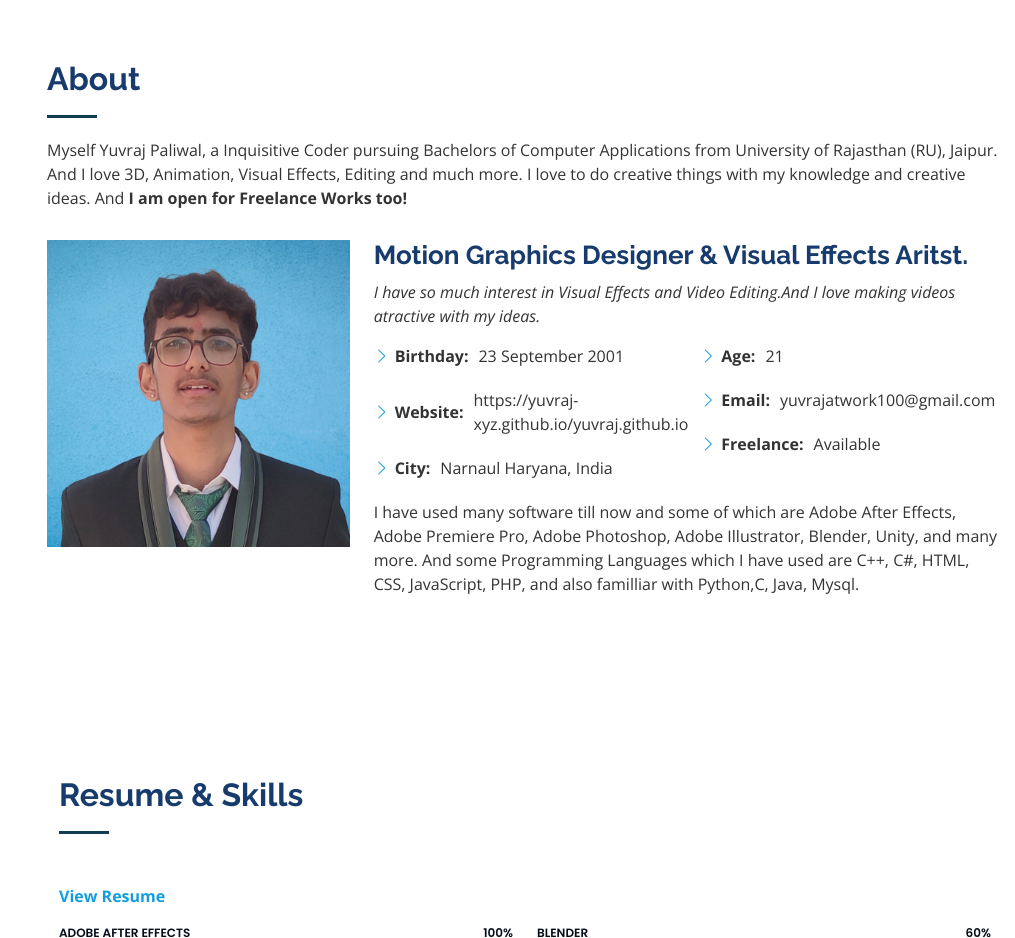
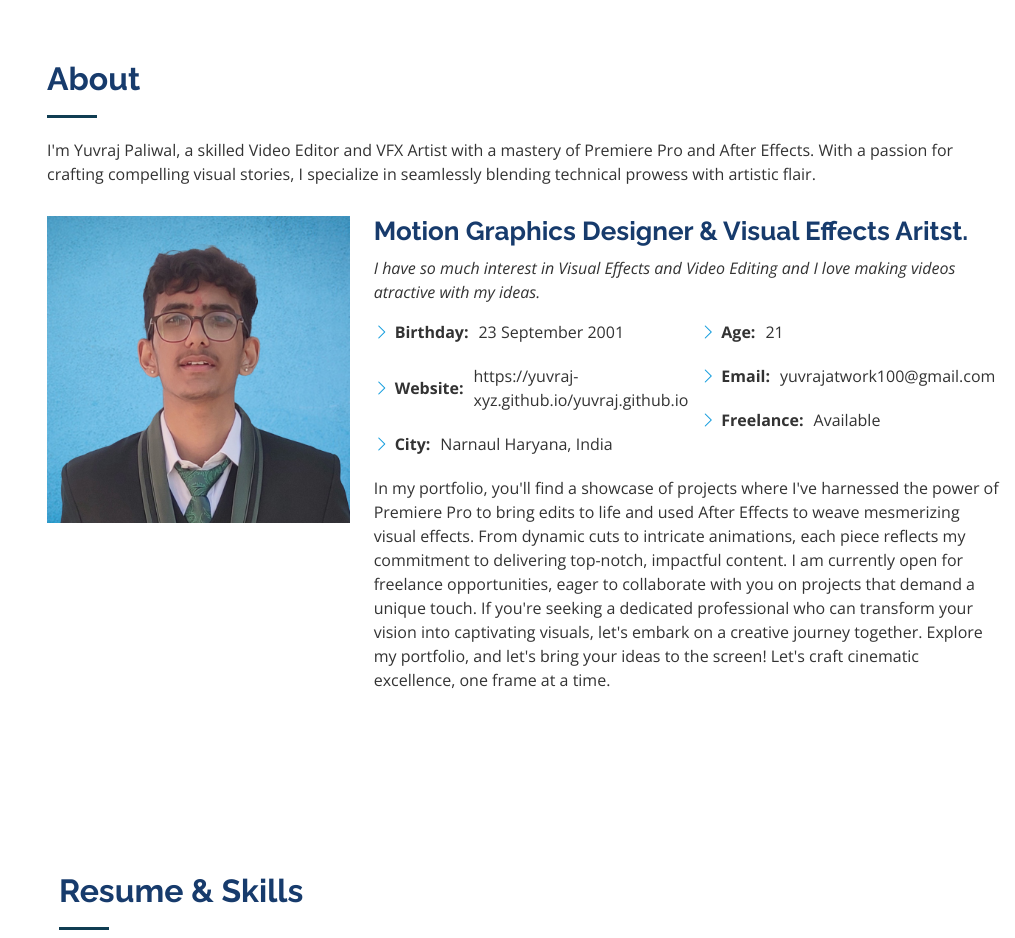
Before and after one commit to yuvraj-xyz/yuvraj.github.io, a plain HTML site: page index.html in a window 1280 px wide. Shown: the part 800-1738 px from the top of the page, without its empty margins (265-1280 px from the left). Drawn offline with nearby package versions, Linux system fonts and the light colour scheme.

Commit message:
Update index.html

```diff
--- a/index.html
+++ b/index.html
@@ -87,7 +87,7 @@
 
         <div class="section-title">
           <h2 class="my-text">About</h2>
-          <p>Myself Yuvraj Paliwal, a Inquisitive Coder pursuing Bachelors of Computer Applications from University of Rajasthan (RU), Jaipur. And I love 3D, Animation, Visual Effects, Editing and much more. I love to do creative things with my knowledge and creative ideas. And <b> I am open for Freelance Works too! </b> </p>
+          <p>I'm Yuvraj Paliwal, a skilled Video Editor and VFX Artist with a mastery of Premiere Pro and After Effects. With a passion for crafting compelling visual stories, I specialize in seamlessly blending technical prowess with artistic flair. </b> </p>
         </div>
 
         <div class="row">
@@ -97,7 +97,7 @@
           <div class="col-lg-8 pt-4 pt-lg-0 content" data-aos="fade-left">
             <h3 class="my-text">Motion Graphics Designer &amp; Visual Effects Aritst.</h3>
             <p class="fst-italic">
-                I have so much interest in Visual Effects and Video Editing.And I love making videos atractive with my ideas.
+                I have so much interest in Visual Effects and Video Editing and I love making videos atractive with my ideas.
             </p>
             <div class="row">
               <div class="col-lg-6">
@@ -116,8 +116,11 @@
               </div>
             </div>
             <p>
-                I have used many software till now and some of which are Adobe After Effects, Adobe Premiere Pro, Adobe Photoshop, Adobe Illustrator, Blender, Unity, and many more.
-                And some Programming Languages which I have used are C++, C#, HTML, CSS, JavaScript, PHP, and also familliar with Python,C, Java, Mysql.
+              In my portfolio, you'll find a showcase of projects where I've harnessed the power of Premiere Pro to bring edits to life and used After Effects to weave mesmerizing visual effects. From dynamic cuts to intricate animations, each piece reflects my commitment to delivering top-notch, impactful content.
+
+              I am currently open for freelance opportunities, eager to collaborate with you on projects that demand a unique touch. If you're seeking a dedicated professional who can transform your vision into captivating visuals, let's embark on a creative journey together. Explore my portfolio, and let's bring your ideas to the screen!
+
+              Let's craft cinematic excellence, one frame at a time.
             </p>
           </div>
         </div>
```
